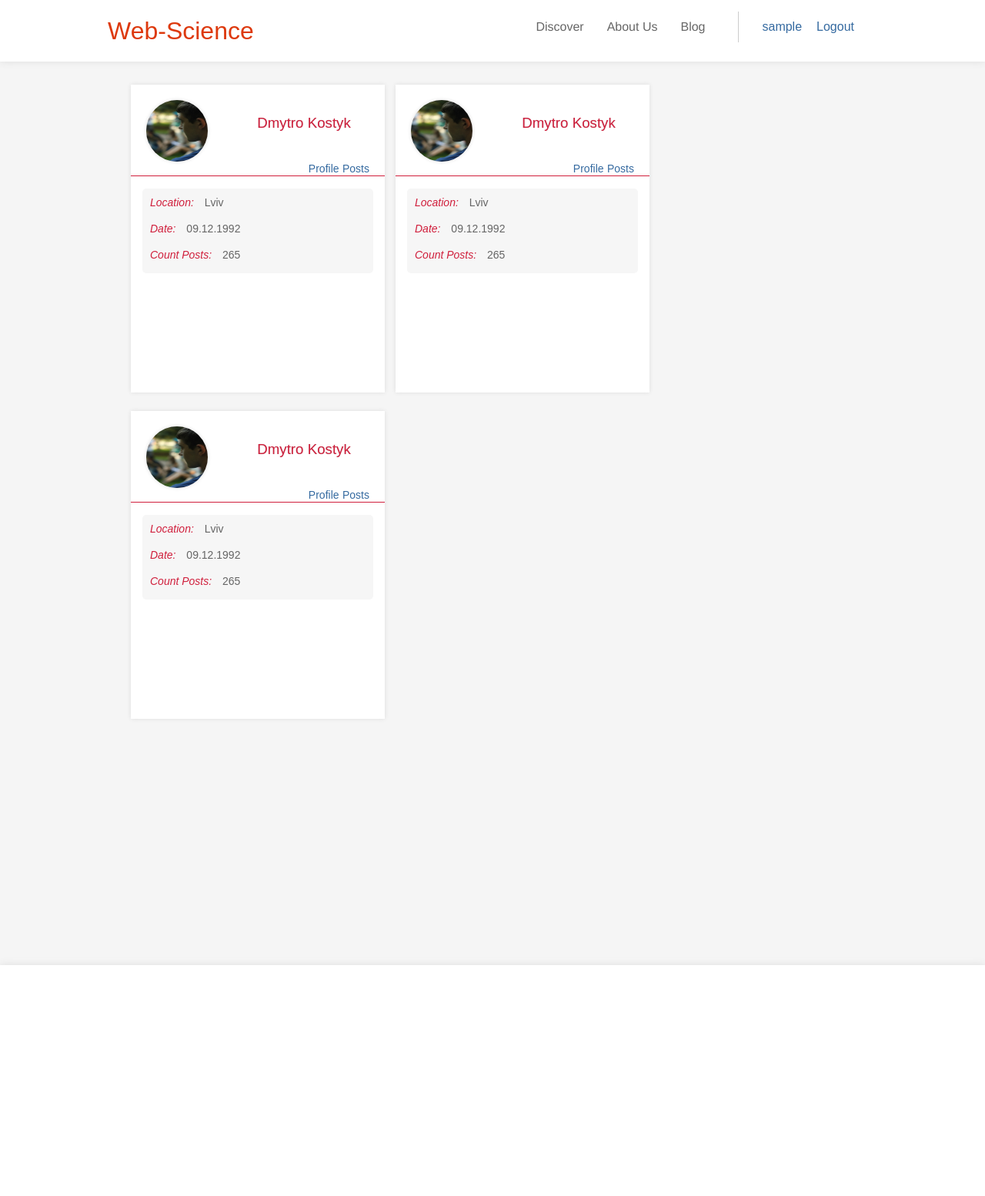
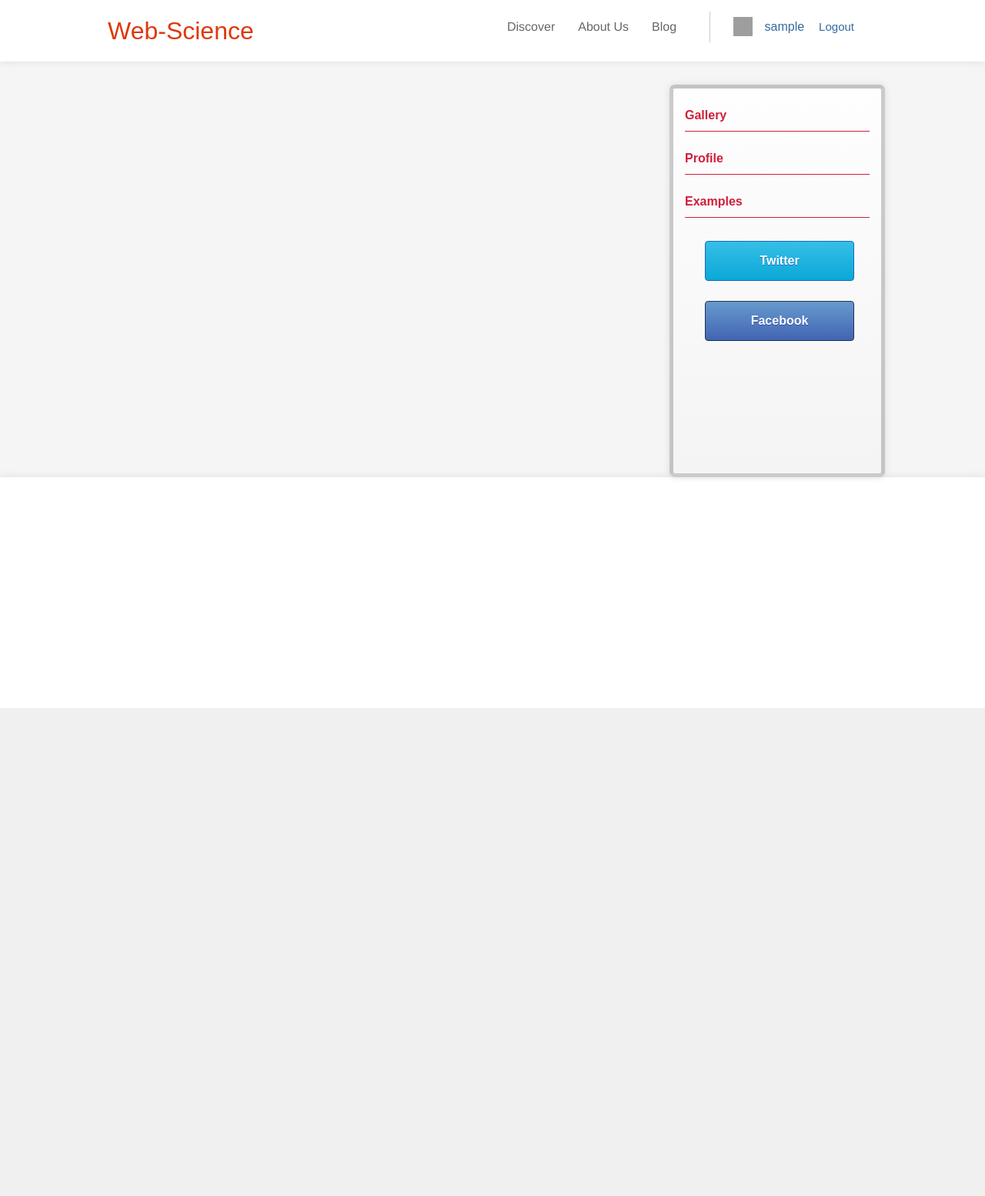
Before and after one commit to lavriv92/Web-science, a Django app: page / in a window 1280 px wide. Shown: the whole page at 77% size. After the commit the page ends 920 px from the top, so only its background shows below. Run offline with Django 3.2, Linux system fonts and the light colour scheme; the visitor is signed in with stand-in values (Sample User, id 1).

Commit message:
Added new gui componets

```diff
--- a/web_statistic/static/css/base.css
+++ b/web_statistic/static/css/base.css
@@ -505,9 +505,17 @@ input[type=submit]:hover {
 }
 
 .right {
-	width: 300px;
+	width: 270px;
 	float: right;
-	height: 300px;
+	height: 500px;
+	background: #fff;
+	border-radius: #fff;
+	box-shadow: 0 0 10px #ddd;
+	border: 5px solid rgba(0, 0, 0, 0.2);
+	border-radius: 7px;
+	background-image: -webkit-linear-gradient(#FEFEFE,#F4F4F4);
+	background-image: -moz-linear-gradient(#FEFEFE,#F4F4F4);
+	background-image: -o-linear-gradient(#FEFEFE,#F4F4F4);
 }
 
 .profile_block {
@@ -577,7 +585,7 @@ input[type=submit]:hover {
 	background: #f6f6f6;
 	border-radius: 5px;
 	padding-top: 10px;
-	}
+}
 
 .user_profile span.title{
 	color: #D01F3C;
@@ -597,7 +605,6 @@ input[type=submit]:hover {
 }
 
 .one_post {
-
 	width: 270px;
 	margin: 10px;
 	padding: 10px;
@@ -616,11 +623,91 @@ input[type=submit]:hover {
 	font-family: Arial;
 	border:none;
 	background: none;
-	font-size: 16px;
+	font-size: 15px;
 	cursor: pointer;
 }
 
 .user_name{
 	color: #356AA0;
 	font-family: Arial;
+	line-height: 20px;
 }
+
+.user_name img{
+	width: 25px;
+	height: 25px;
+	margin-bottom: -7px;
+	margin-right: 11px;
+}
+
+.right li{
+	list-style: none;
+	margin: 15px;
+	line-height: 40px;
+	border-bottom: #D01F3C solid 1px;
+}
+
+.right li a {
+	color: #D01F3C;
+	font-weight: bold;
+	font-family: Arial, Helvetica, sans-serif;
+	text-decoration: none;
+}
+
+.social_links{
+	margin-top: 20px;
+}
+
+.social_links li{
+	border: none;
+	text-align: center;
+}
+
+.social_links a.twitter_link{
+	background: url('/static/img/icon-twitter.png');
+	background-image: -webkit-linear-gradient(#35BFE7,#0BA8D6);
+	background-image: -moz-linear-gradient(#35BFE7,#0BA8D6);
+	background-image: -o-linear-gradient(#35BFE7,#0BA8D6);
+	border-radius: 4px;
+	width: 80%;
+	font-size: 16px;
+	height: 50px;
+	line-height: 50px;
+	color: #fff;
+	font-family: Arial;
+	font-weight: bold;
+	margin-top: 30px;
+	margin-left: auto;
+	margin-right: 20px;
+	text-align: center;
+	text-shadow: 0 1px 0 #1A64BF;
+	border: 1px solid #136AC1;
+	display: block;
+}
+
+.social_links a.facebook_link{
+	background-image: -webkit-linear-gradient(#679ACE,#4264B3);
+	background-image: -moz-linear-gradient(#679ACE,#4264B3);
+	background-image: -o-linear-gradient(#679ACE,#4264B3);
+	border-radius: 4px;
+	width: 80%;
+	font-size: 16px;
+	height: 50px;
+	line-height: 50px;
+	color: #fff;
+	font-family: Arial;
+	font-weight: bold;
+	margin: 26px;
+	text-align: center;
+	text-shadow: 0 1px 0 #2D449E;
+	border: 1px solid #1B345A;
+	display: block;
+}
+
+.social_links a.facebook_link:hover {
+	box-shadow: 0 1px 0 rgba(255, 255, 255, 0.25) inset;
+}
+
+.social_links a.twitter_link:hover {
+	box-shadow: 0 1px 0 rgba(255, 255, 255, 0.25) inset;
+}
--- a/web_statistic/static/js/controllers.js
+++ b/web_statistic/static/js/controllers.js
@@ -87,20 +87,37 @@ var GuiController = {
 	  var userPosts = $(postsStr);
 	  var userProfile = $(profileStr);
 	  if (showIndex == 'profile') {
-	  	userProfile.css('margin-left','-400px');
+	  	userProfile.css({'margin-left':'-400px','opacity':'0'});
+	  	userProfile.animate({
+	  		'margin-left':'0px',
+	  		'opacity':'1'
+	  	}, 800);
+	  	userPosts.fadeOut(800);
+	  	userPosts.hide()
 	  	userProfile.show();
-	  	userProfile.animate({
-	  		'margin-left':'0px'
-	  	});
-	  	userPosts.hide();
 	  } else if (showIndex == 'posts') {
-	  	userPosts.css('margin-left','-400px');
-	  	userPosts.show();
+	  	userPosts.css({'margin-left':'-400px','opacity':'0'});
+	  	userPosts.animate({
+	  		'margin-left':'0px',
+	  		'opacity':'1'
+	  	},800);
+	  	userPosts.show()
+	  	userProfile.fadeOut()
+	  	userProfile.hide()
+	  }
+	},
 
-	  	userPosts.animate({
-	  		'margin-left':'0px'
-	  	});
-	  	userProfile.hide();
-	  }
+    showAcElement : function  (elemNumber) {
+      var elemBlock = $('.right_acordeon div');
+      var currentBlockStr = '#acelement'+elemNumber;
+      var currentBlock = $(currentBlockStr);
+      elemBlock.css({'height':'50px'});
+      currentBlock.animate({'height':'150px'});
+    }
+};
+
+var AjaxController = {
+	simpleAjax : function  () {
+	  alert('hello');
 	}
 };
--- a/web_statistic/statistic/models.py
+++ b/web_statistic/statistic/models.py
@@ -13,6 +13,7 @@ class UserProfile(models.Model):
 class Post(models.Model):
     user = models.ForeignKey(User)
     title = models.CharField(max_length=155)
+    #public_date = models.DateField()
     content = models.TextField()
 
     def __unicode__(self):
--- a/web_statistic/statistic/views.py
+++ b/web_statistic/statistic/views.py
@@ -3,6 +3,8 @@ from django.views.decorators.csrf import csrf_exempt
 from django.views.decorators.cache import cache_page
 from django.contrib import auth
 from django.contrib.auth.models import User
+from models import *
+from datetime import date
 
 def all_users_genrator(params):
     for user in User.objects.all():
@@ -10,7 +12,9 @@ def all_users_genrator(params):
 
 
 def show_page(request):
-    return render_to_response('index.html', dict(user=request.user))
+    profiles = UserProfile.objects.all()\
+                                  .order_by('-id')[:6]
+    return render_to_response('index.html', dict(user=request.user, profiles=profiles))
 
 def show_login_page(request):
     return render_to_response('login.html')
@@ -48,7 +52,11 @@ def user_registration(request):
                                                 password=request.POST['password'],
                                                 email=request.POST['email'])
             new_user.save()
+            new_profile = UserProfile(user=new_user,
+                                      date_of_birthday=date.today(),
+                                      profile_picture_url='http://localhost:8000/static/img/765-default-avatar.png')
+            new_profile.save()
             next_url = '/login/'
     else:
-        next_url = '/'
+        next_url = '/signup/'
     return HttpResponseRedirect(next_url)
--- a/web_statistic/templates/base.html
+++ b/web_statistic/templates/base.html
@@ -15,7 +15,10 @@
 					</ul>
 					{% if user.is_authenticated %}
 					<ul>
-						<li class="user_name">{{ user }}</li>
+						<li class="user_name">
+							<img src="http://localhost:8000/static/img/765-default-avatar.png">
+							 {{ user }}
+						</li>
 						<li>
 							<form method="post" action="/logout/">
 								<button class="logout" onclick="this.form.submit();">Logout</button>
--- a/web_statistic/templates/index.html
+++ b/web_statistic/templates/index.html
@@ -4,21 +4,22 @@
 	<div class="block">
 		<div class="top_content">
 			<div class="left">
+			{% for profile in profiles %}
 				<div class="profile_block">
 					<div class="profile_top">
-						<img src="/static/img/BsZI9l1gWwI.jpg" class="round" />
-						<h3>Dmytro Kostyk</h3>
+						<img src="{{ profile.profile_picture_url }}" class="round" />
+						<h3>{{ profile.user.username }}</h3>
 						<div class="profile_nav">
-							<span onclick="GuiController.showTabs('profile',1)">Profile</span>
-							<span onclick="GuiController.showTabs('posts',1)">Posts</span>
+							<span onclick="GuiController.showTabs('profile',{{ profile.user.id }})">Profile</span>
+							<span onclick="GuiController.showTabs('posts',{{ profile.user.id }})">Posts</span>
 						</div>
 						<div class="profile_posts">
-						<div class="user_profile" style="display: block;" id="uProfile1">
-							<span class="title">Location: </span><span>Lviv</span><br><br>
-							<span class="title">Date: </span><span>09.12.1992</span><br><br>
+						<div class="user_profile" style="display: block;" id="uProfile{{ profile.user.id }}">
+							<span class="title">Location: </span><span>{{ profile.location }}</span><br><br>
+							<span class="title">Date: </span><span>{{ profile.date_of_birthday }}</span><br><br>
 							<span class="title">Count Posts: </span><span>265</span>
 						</div>
-						<div class="user_last_posts" style="display: none;" id="uPosts1">
+						<div class="user_last_posts" style="display: none;" id="uPosts{{ profile.user.id }}">
 							<div class="one_post">
 								<span>Date</span>
 							</div>
@@ -28,62 +29,21 @@
 						</div>
 					</div>
 					</div>
-
 				</div>
-				<div class="profile_block">
-					<div class="profile_top">
-						<img src="/static/img/BsZI9l1gWwI.jpg" class="round" />
-						<h3>Dmytro Kostyk</h3>
-						<div class="profile_nav">
-							<span onclick="GuiController.showTabs('profile',2)">Profile</span>
-							<span onclick="GuiController.showTabs('posts',2)">Posts</span>
-						</div>
-						<div class="profile_posts">
-						<div class="user_profile" style="display: block;" id='uProfile2'>
-							<span class="title">Location: </span><span>Lviv</span><br><br>
-							<span class="title">Date: </span><span>09.12.1992</span><br><br>
-							<span class="title">Count Posts: </span><span>265</span>
-						</div>
-						<div class="user_last_posts" style="display: none;" id="uPosts2">
-							<div class="one_post">
-								<span>Date</span>
-							</div>
-							<div class="one_post">
-								<span>Date</span>
-							</div>
-						</div>
-					</div>
-					</div>
-
-				</div>
-				<div class="profile_block">
-					<div class="profile_top">
-						<img src="/static/img/BsZI9l1gWwI.jpg" class="round" />
-						<h3>Dmytro Kostyk</h3>
-						<div class="profile_nav">
-							<span onclick="GuiController.showTabs('profile',3)">Profile</span>
-							<span onclick="GuiController.showTabs('posts',3)">Posts</span>
-						</div>
-						<div class="profile_posts">
-						<div class="user_profile" style="display: block;" id="uProfile3">
-							<span class="title">Location: </span><span>Lviv</span><br><br>
-							<span class="title">Date: </span><span>09.12.1992</span><br><br>
-							<span class="title">Count Posts: </span><span>265</span>
-						</div>
-						<div class="user_last_posts" style="display: none;" id="uPosts3">
-							<div class="one_post">
-								<span>Date</span>
-							</div>
-							<div class="one_post">
-								<span>Date</span>
-							</div>
-						</div>
-					</div>
-					</div>
-
-				</div>
+				{% endfor %}
 			</div>
-			<div class="right"> </div>
+			<div class="right">
+				<ul>
+					<li><a href="#">Gallery</a></li>
+					<li><a href="#">Profile</a></li>
+					<li><a href="#">Examples</a></li>
+				</ul>
+				<ul class="social_links">
+					<li><a href="#" class="twitter_link">Twitter</a></li>
+					<li><a href="#" class="facebook_link">Facebook</a></li>
+				</ul>
+			</div>
+			</div>
 		</div>
 	</div>
 </div>
```
Also changed, not shown: 3 other files.
